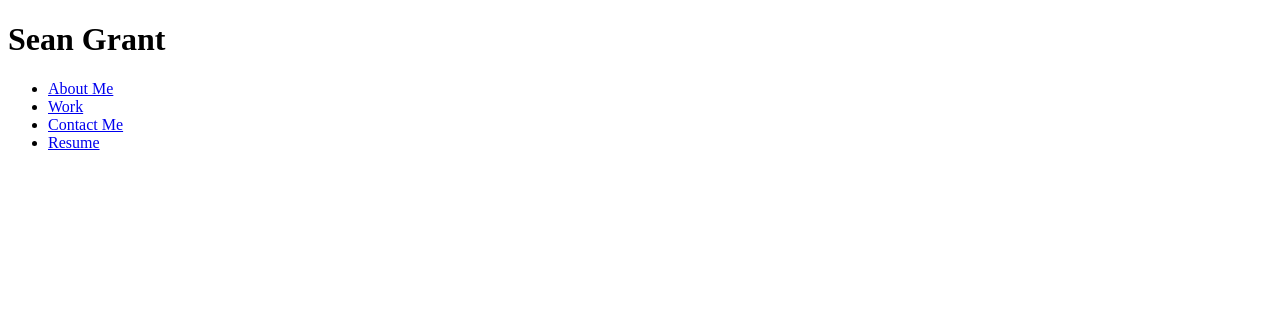
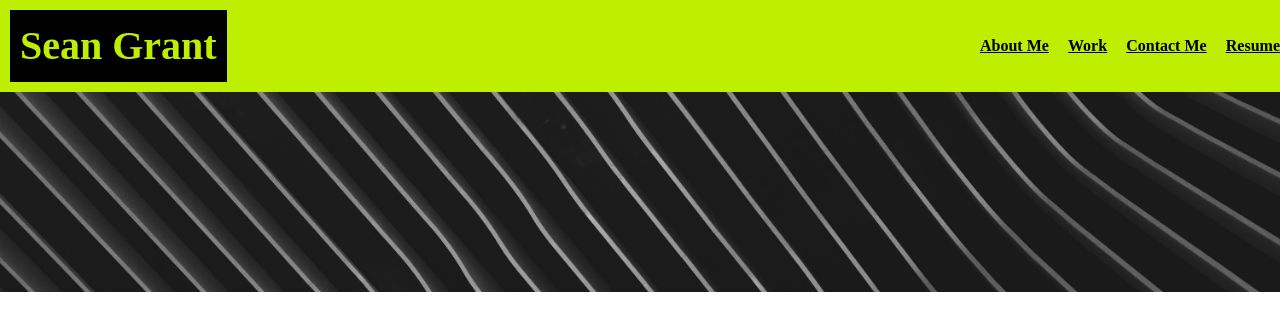
Before and after one commit to seanmgrant/Sean-Grant-Professional_Portfolio-, a plain HTML site: page index.html in a window 1280 px wide. Drawn offline with Linux system fonts and the light colour scheme.

Commit message:
Nav,name,& photos added

```diff
--- a/assets/css/reset.css
+++ b/assets/css/reset.css
@@ -0,0 +1,5 @@
+* {
+    margin: 0;
+    padding: 0;
+    box-sizing: border-box;
+  }
--- a/assets/css/style.css
+++ b/assets/css/style.css
@@ -0,0 +1,49 @@
+body {
+    display:block;
+    flex-direction: column;
+    line-height: 1.3;
+}
+
+header {
+    display: flex;
+    justify-content: space-between;
+    align-items: center;
+    padding: 0%;
+    background-color: #beef00;
+    color: #beef00;
+}
+
+#name-box {
+    background: #000;
+    border-radius: 0px;
+    padding: 10px;
+    margin: 10px;
+}
+
+h1 {
+    margin: 2% 0;
+    font-size: 250%;
+}
+
+nav ul {
+display: flex;
+justify-content: space-between;
+min-width: 300px;
+list-style: none;
+}
+
+nav a {
+    color:black;
+    font-weight: bold;
+    text-decoration: underline;
+
+}
+
+.green {
+    height: 200px;
+    width: 100%;
+    margin-bottom: 25px;
+    background-image: url("../images/black.jpg");
+    background-size: cover;
+    background-position: center;
+}
--- a/index.html
+++ b/index.html
@@ -4,13 +4,13 @@
     <title>Sean Grant Professional Portfolio</title>
     <meta charset="UTF-8">
     <meta name="viewport" content="width=device-width, initial-scale=1.0">
-    <link rel="stylesheet" type="text/css" href="./assets/css/style.css"/>
+    <link rel="stylesheet" href="./assets/css/style.css"/>
     <link rel="stylesheet" href="./assets/css/reset.css"/>
 </head>
 
 <body>
     <header>
-        <h1>Sean Grant</h1>
+        <h1 id="name-box">Sean Grant</h1>
         <nav>
             <ul>
                 <li><a href="#">About Me</a></li>
@@ -20,6 +20,6 @@
             </ul>
         </nav>
     </header>
-
+    <figure class="green"></figure>
 </body>
 </html>
```
Also changed, not shown: assets/images/black.jpg (added), assets/images/green.jpg (added).
